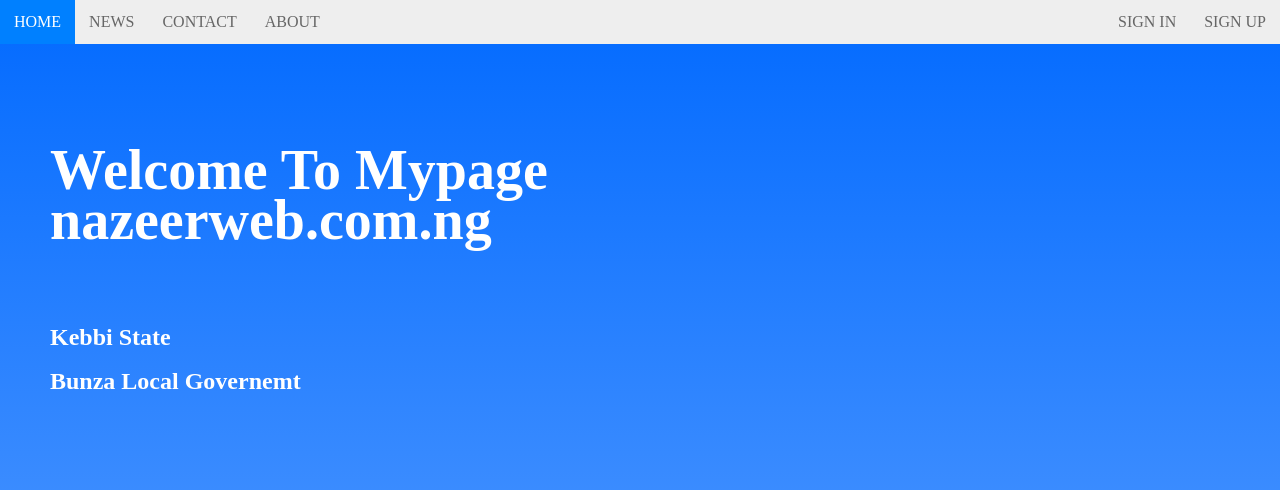
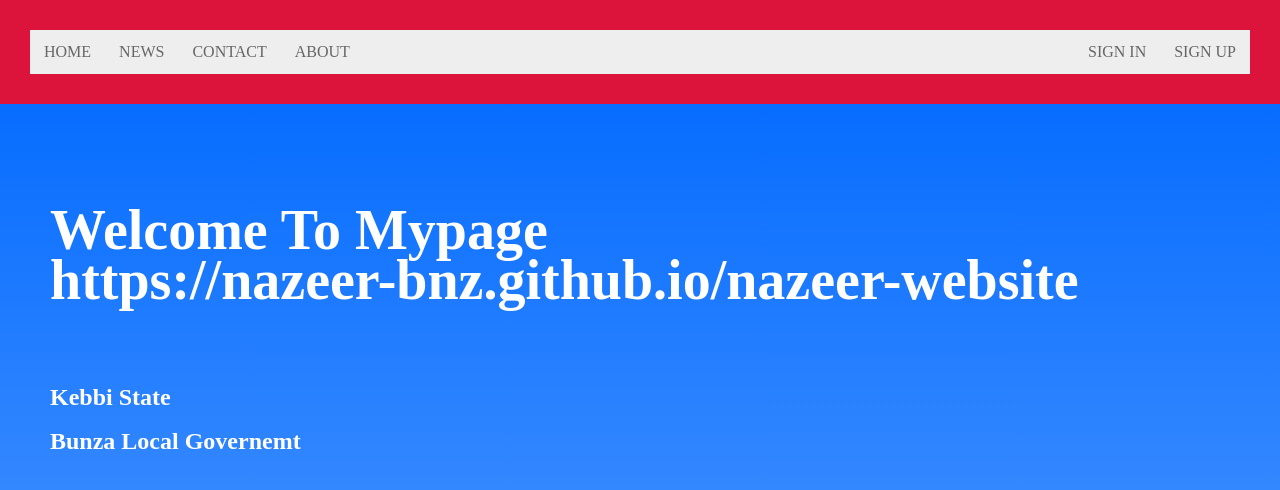
Before and after one commit to nazeer-bnz/nazeer-website, a PHP site: page / in a window 1280 px wide. Shown: the top 490 px of the page. Run offline with PHP 8.4, Linux system fonts and the light colour scheme.

Commit message:
Add files via upload

```diff
--- a/about.html
+++ b/about.html
@@ -11,7 +11,7 @@
 <div class="form-container">
 
     <form action="" method="post">
-        <h2>Welcome To Mypage <a href="#nazeerbunza.com.ng">nazeerbunza.com.ng</a></h2>
+        <h2>Welcome To Mypage <a href="https://nazeer-bnz.github.io/nazeer-website">https://nazeer-bnz.github.io/nazeer-website</a></h2>
     <p><b>Full Name: </b>Naziru Muhammad</p>
         <label>Educational Backgroung</label>
         <p><b>Four Month (4) Computer Training</b> Poly Cafe Birinin-Kebbi Area of Kebbi State</p>
--- a/contact.html
+++ b/contact.html
@@ -11,7 +11,7 @@
 <div class="form-container">
 
     <form action="" method="post">
-        <h2>Welcome To Mypage <a href="#nazeerbunza.com.ng">nazeerbunza.com.ng</a></h2>
+        <h2>Welcome To Mypage <a href="#https://nazeer-bnz.github.io/nazeer-website">https://nazeer-bnz.github.io/nazeer-website</a></h2>
     <p><b>Full Name: </b>Naziru Muhammad</p>
     <p><b>Nationality: </b>Nigeria</p>
     <p><b>State of origine: </b>Kebbi State</p>
--- a/index.html
+++ b/index.html
@@ -27,7 +27,7 @@
         <div class="col-6">
            <div class="leftSide-col">
             <h1 class="larger">Welcome To Mypage</h1>
-            <h1 class="larger">nazeerweb.com.ng</h1>
+            <h1 class="larger"><a href="https://nazeer-bnz.github.io/nazeer-website"></a>https://nazeer-bnz.github.io/nazeer-website</h1>
         </div>
             <form>
             <div class="leftSide-col">
--- a/style.css
+++ b/style.css
@@ -31,6 +31,8 @@ p {
 nav {
     width: 100%;
     margin: 0;
+    padding: 30px;
+    background-color: crimson;
 
 }
 
```
